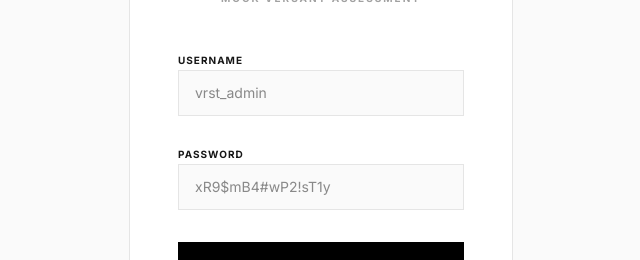
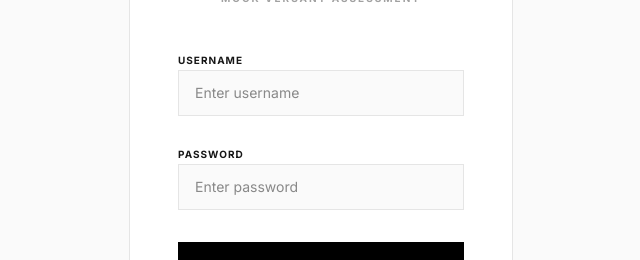
Before and after one commit to AdityaVN5/mock-versant-test, a React (Vite) app: page / in a window 1280 px wide. Shown: the part 285-545 px from the top of the page, without its empty margins (319-959 px from the left). Built offline with nearby package versions, Linux system fonts and the light colour scheme; a web font is replaced by a local one.

Commit message:
feat: implement Login component with credential validation

```diff
--- a/src/components/Login.tsx
+++ b/src/components/Login.tsx
@@ -31,7 +31,7 @@ export default function Login({ onLogin }: { onLogin: () => void }) {
               value={username}
               onChange={e => setUsername(e.target.value)}
               className="w-full px-4 py-3 border border-neutral-200 text-sm focus:outline-none focus:border-black transition-colors bg-[var(--color-neutral-base)]"
-              placeholder="vrst_admin"
+              placeholder="Enter username"
             />
           </div>
           <div className="space-y-3">
@@ -42,7 +42,7 @@ export default function Login({ onLogin }: { onLogin: () => void }) {
               value={password}
               onChange={e => setPassword(e.target.value)}
               className="w-full px-4 py-3 border border-neutral-200 text-sm focus:outline-none focus:border-black transition-colors bg-[var(--color-neutral-base)]"
-              placeholder="xR9$mB4#wP2!sT1y"
+              placeholder="Enter password"
             />
           </div>
 
```
